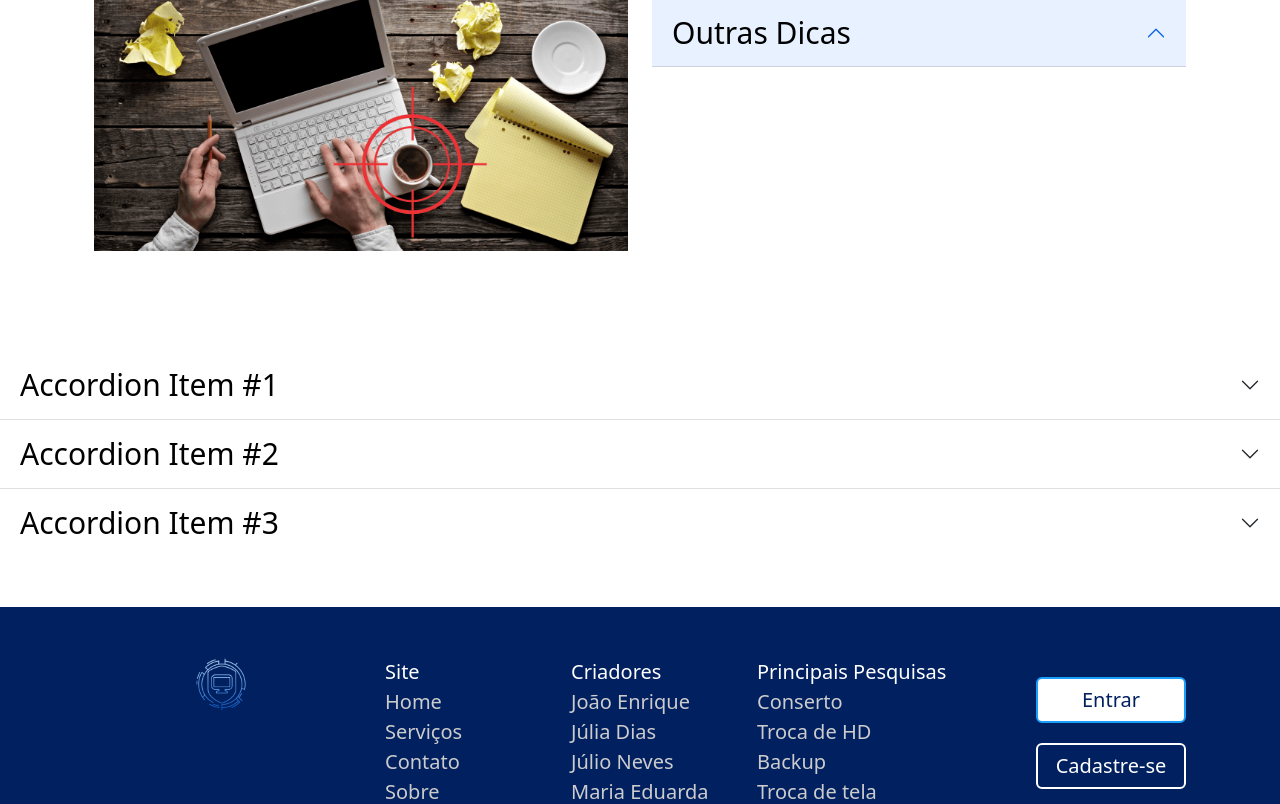
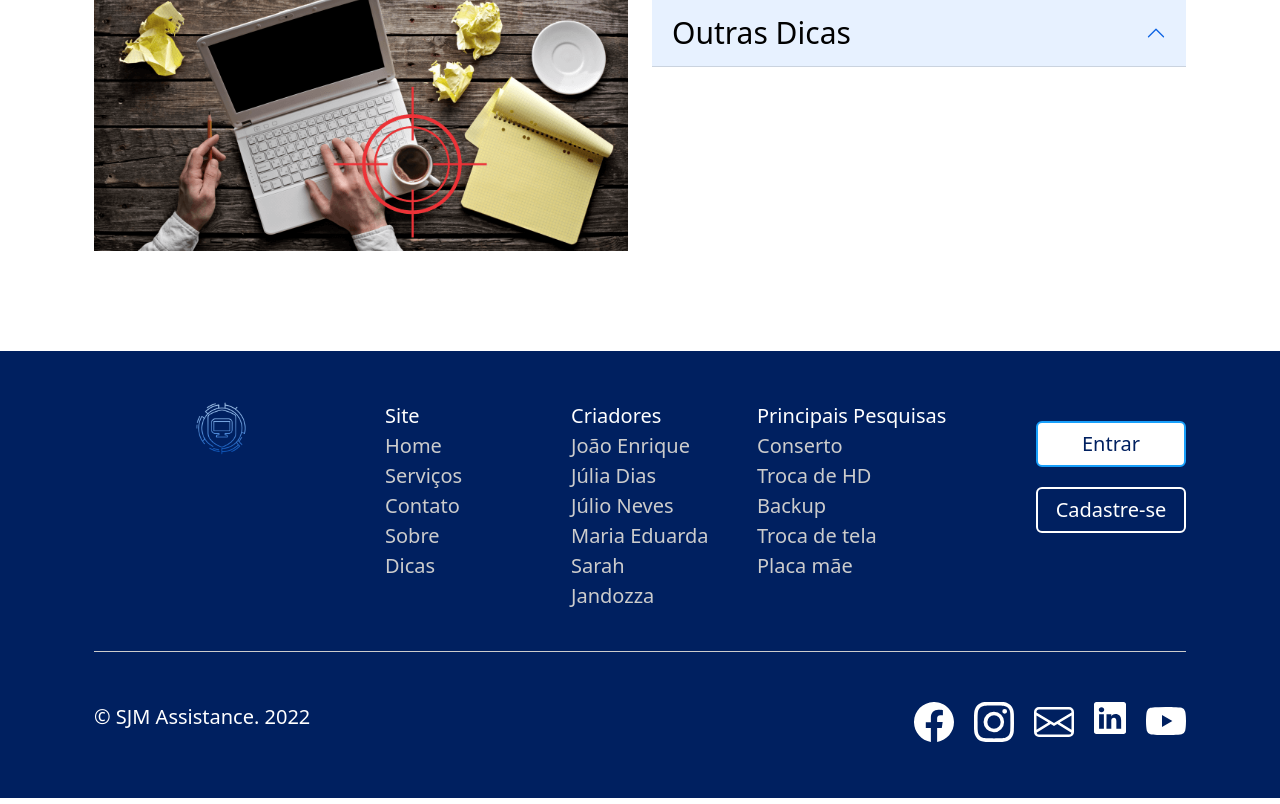
Before and after one commit to JoaoEnrique13/sjm-assistance, a PHP site: page /dicas.php in a window 1280 px wide. Shown: the part 1514-2318 px from the top of the page. Run offline with PHP 8.4, Linux system fonts and the light colour scheme.

Commit message:
Responsividade e pagina de dicas

```diff
--- a/cadastrarFuncionario.php
+++ b/cadastrarFuncionario.php
@@ -1,4 +1,5 @@
 <?php
+    session_start();
     require_once("controller/Controller.php");
     $logado =  $_SESSION['logado'] ?? NULL;//pega sessão que verifica se o usuario esta logado ou nao
     if(empty($logado) || $logado == False || $_SESSION['permissoes'] != "todas" ){//caso o usuario seja cliente, ou um funcionario sem permissoes ele sai da tela de consulta
--- a/consulta.php
+++ b/consulta.php
@@ -1,4 +1,5 @@
 <?php
+    session_start();
  	require_once("controller/Controller.php");
     $logado =  $_SESSION['logado'] ?? NULL;//pega sessão que verifica se o usuario esta logado ou nao
     if(empty($logado) || $logado == False || $_SESSION['permissoes'] != "todas" ){//caso o usuario seja cliente, ou um funcionario sem permissoes ele sai da tela de consulta
--- a/controller/Controller.php
+++ b/controller/Controller.php
@@ -1,7 +1,6 @@
 <?php
-session_start();
 $root = realpath($_SERVER["DOCUMENT_ROOT"]);
-require_once("$root\model\cadastrar.php");
+require_once("$root\proj-IBM\model\cadastrar.php");
 
 class Controller{
 
--- a/css/style.css
+++ b/css/style.css
@@ -167,6 +167,10 @@
     color: #fff;
     font-size: 25px;
 }
+.accordion-body p{ /* texto do accordion da pagina dicas */
+    text-align: justify;
+}
+
 
 .row-esqueci-senha{
     align-items: center;
@@ -1017,7 +1021,7 @@
     }
 }
 
-@media screen and (max-width: 412px){
+@media screen and (max-width: 540px){
     .div-servico{
         flex-wrap: wrap;
     }
@@ -1089,6 +1093,7 @@
     .form-entrar{
         width: 100%!important;
         padding: 10px 20px;
+        margin-top: 60px;
     }
     .col-cadastro{
         padding: 10px!important;
@@ -1202,4 +1207,29 @@
     .menu-servico .row-servico{
         width: 60%;
     }
+    .img-carrousel{/*Imagem do carousel na página home*/
+        height: 33vh;
+    }
+
+    .container-entrar, .row-entrar{
+        padding: 0;
+        min-width: 100%;
+        margin: 0;
+    }
+    .col-entrar{
+        min-width: 100%;
+    }
+    .titulo-entrar{
+        margin-top: 0px;
+        margin-bottom: 5px;
+    }
+    .col-esqueci-senha{
+        padding: 20px!important;
+    }
+    .col-6{
+        width: 100%;
+    }
+    .row-esqueci-senha{
+        flex-direction: column-reverse;
+    }
 }
--- a/dicas.php
+++ b/dicas.php
@@ -37,7 +37,7 @@
                                     1. Passe um pano de microfibra levemente umedecido para limpar a tela <br/>
                                     Para eliminar sujeiras da tela do seu notebook, indicamos usar um pano de microfibra seco, fazendo movimento
                                     circulares para eliminar bem a sujeira. Caso tenha poeira ou mancha umedeça levemente o pano ou então use produtos
-                                    específicos para a limpeza de eletrônicos
+                                    específicos para a limpeza de eletrônicos.
                                </p>
                                 <p>
                                     2. Use hastes flexíveis para limpar detalhadamente o teclado <br/>
@@ -196,39 +196,6 @@
                 </div>
             </div>
         </div>
-
-        <div class="accordion accordion-flush" id="accordionFlushExample">
-  <div class="accordion-item">
-    <h2 class="accordion-header" id="flush-headingOne">
-      <button class="accordion-button collapsed" type="button" data-bs-toggle="collapse" data-bs-target="#flush-collapseOne" aria-expanded="false" aria-controls="flush-collapseOne">
-        Accordion Item #1
-      </button>
-    </h2>
-    <div id="flush-collapseOne" class="accordion-collapse collapse" aria-labelledby="flush-headingOne" data-bs-parent="#accordionFlushExample">
-      <div class="accordion-body">Placeholder content for this accordion, which is intended to demonstrate the <code>.accordion-flush</code> class. This is the first item's accordion body.</div>
-    </div>
-  </div>
-  <div class="accordion-item">
-    <h2 class="accordion-header" id="flush-headingTwo">
-      <button class="accordion-button collapsed" type="button" data-bs-toggle="collapse" data-bs-target="#flush-collapseTwo" aria-expanded="false" aria-controls="flush-collapseTwo">
-        Accordion Item #2
-      </button>
-    </h2>
-    <div id="flush-collapseTwo" class="accordion-collapse collapse" aria-labelledby="flush-headingTwo" data-bs-parent="#accordionFlushExample">
-      <div class="accordion-body">Placeholder content for this accordion, which is intended to demonstrate the <code>.accordion-flush</code> class. This is the second item's accordion body. Let's imagine this being filled with some actual content.</div>
-    </div>
-  </div>
-  <div class="accordion-item">
-    <h2 class="accordion-header" id="flush-headingThree">
-      <button class="accordion-button collapsed" type="button" data-bs-toggle="collapse" data-bs-target="#flush-collapseThree" aria-expanded="false" aria-controls="flush-collapseThree">
-        Accordion Item #3
-      </button>
-    </h2>
-    <div id="flush-collapseThree" class="accordion-collapse collapse" aria-labelledby="flush-headingThree" data-bs-parent="#accordionFlushExample">
-      <div class="accordion-body">Placeholder content for this accordion, which is intended to demonstrate the <code>.accordion-flush</code> class. This is the third item's accordion body. Nothing more exciting happening here in terms of content, but just filling up the space to make it look, at least at first glance, a bit more representative of how this would look in a real-world application.</div>
-    </div>
-  </div>
-</div>
     </main>
     <?php include_once "footer.php" ?>
 </body>
--- a/servico.php
+++ b/servico.php
@@ -1,9 +1,9 @@
 <?php
     session_start();
+    require_once("controller/Controller.php");
     $logado =  $_SESSION['logado'] ?? NULL;//pega sessão que verifica se o usuario esta logado ou nao
 
      if(!$logado) die(header('Location: entrar.php?crieConta=true'));//caso o usuaio nao esteja logado manda redreciona para a pagina de entrar
-     require_once("controller/Controller.php");
 
      if(isset($_SESSION['funcionario']) && $_SESSION['funcionario'] == True){//caso ele seja funcionario redireciona para a tela de controle de servico
          die(header("Location: controleServico.php"));
```
Also changed, not shown: entrar.php (+2 -53 lines), model/conexao.php (+4 -4 lines).
